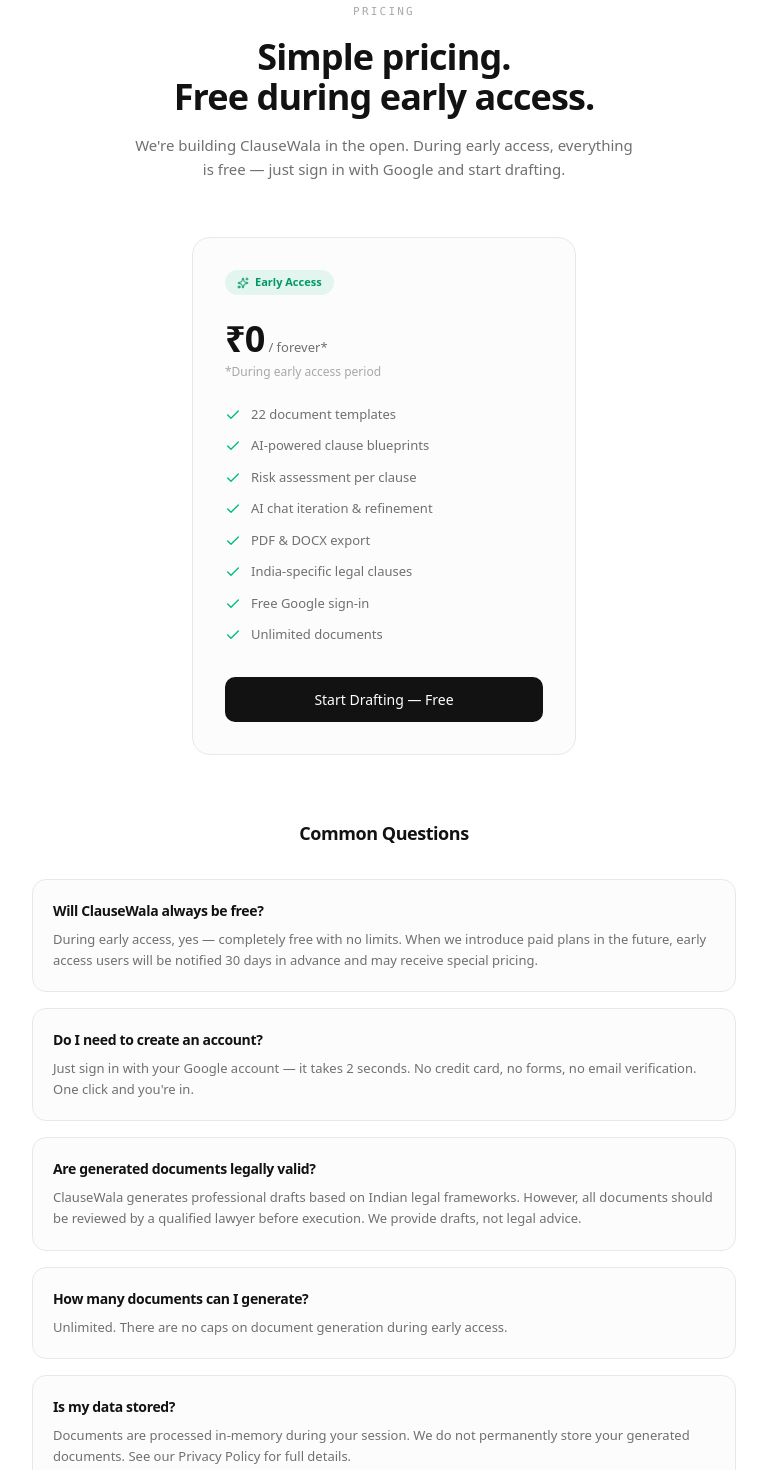
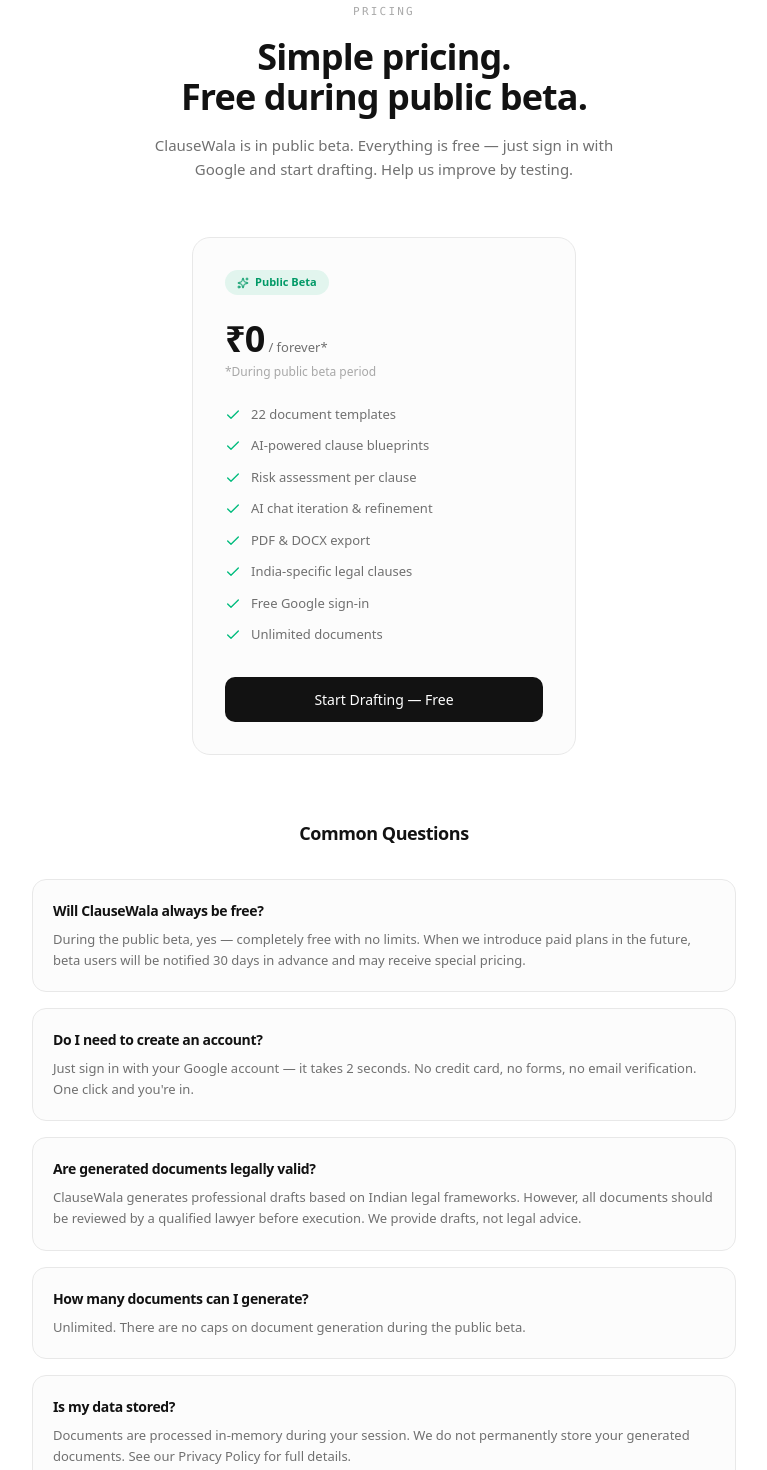
Before and after one commit to VK-10-9/cwl-test, a Next.js app: page /pricing in a window 1280 px wide. Shown: the part 140-1610 px from the top of the page, without its empty margins (256-1023 px from the left). Built offline with nearby package versions, Linux system fonts and the light colour scheme; no server answers.

Commit message:
feat: mention public beta testing across website

```diff
--- a/app/pricing/page.tsx
+++ b/app/pricing/page.tsx
@@ -30,11 +30,11 @@
                     <div className="text-center mb-14">
                         <p className="text-[11px] font-mono uppercase tracking-[0.2em] text-muted-foreground/60 mb-4">Pricing</p>
                         <h1 className="text-3xl md:text-4xl font-bold tracking-tight mb-4">
-                            Simple pricing.<br />Free during early access.
+                            Simple pricing.<br />Free during public beta.
                         </h1>
                         <p className="text-[15px] text-muted-foreground leading-relaxed max-w-lg mx-auto">
-                            We&apos;re building ClauseWala in the open. During early access, everything is free —
-                            just sign in with Google and start drafting.
+                            ClauseWala is in public beta. Everything is free &mdash;
+                            just sign in with Google and start drafting. Help us improve by testing.
                         </p>
                     </div>
 
@@ -44,7 +44,7 @@
                             {/* Badge */}
                             <div className="inline-flex items-center gap-1.5 px-3 py-1 rounded-full bg-emerald-500/10 text-emerald-600 text-[11px] font-semibold mb-6">
                                 <Sparkles className="w-3 h-3" />
-                                Early Access
+                                Public Beta
                             </div>
 
                             {/* Price */}
@@ -54,7 +54,7 @@
                                     <span className="text-muted-foreground text-[13px]">/ forever*</span>
                                 </div>
                                 <p className="text-[12px] text-muted-foreground/60 mt-1">
-                                    *During early access period
+                                    *During public beta period
                                 </p>
                             </div>
 
@@ -85,7 +85,7 @@
                         <div className="space-y-4">
                             <FaqItem
                                 question="Will ClauseWala always be free?"
-                                answer="During early access, yes — completely free with no limits. When we introduce paid plans in the future, early access users will be notified 30 days in advance and may receive special pricing."
+                                answer="During the public beta, yes — completely free with no limits. When we introduce paid plans in the future, beta users will be notified 30 days in advance and may receive special pricing."
                             />
                             <FaqItem
                                 question="Do I need to create an account?"
@@ -97,7 +97,7 @@
                             />
                             <FaqItem
                                 question="How many documents can I generate?"
-                                answer="Unlimited. There are no caps on document generation during early access."
+                                answer="Unlimited. There are no caps on document generation during the public beta."
                             />
                             <FaqItem
                                 question="Is my data stored?"
--- a/components/Footer.tsx
+++ b/components/Footer.tsx
@@ -52,7 +52,7 @@
                                 India-specific legal clauses
                             </span>
                             <span>22 templates &middot; 6 categories</span>
-                            <span>AI-powered &middot; Free during early access</span>
+                            <span>AI-powered &middot; Free during public beta</span>
                         </div>
                         <a
                             href="mailto:clausewala@vishwadev.tech"
--- a/components/HeroDemo.tsx
+++ b/components/HeroDemo.tsx
@@ -20,7 +20,7 @@
                             <span className="absolute inline-flex h-full w-full animate-ping rounded-full bg-emerald-500 opacity-60"></span>
                             <span className="relative inline-flex h-1.5 w-1.5 rounded-full bg-emerald-500"></span>
                         </span>
-                        <p className="text-[10px] md:text-[11px] text-muted-foreground font-medium tracking-[0.2em] uppercase">Built for Indian Startups</p>
+                        <p className="text-[10px] md:text-[11px] text-muted-foreground font-medium tracking-[0.2em] uppercase">Public Beta · Built for Indian Startups</p>
                     </div>
 
                     {/* Main Headline */}
```
